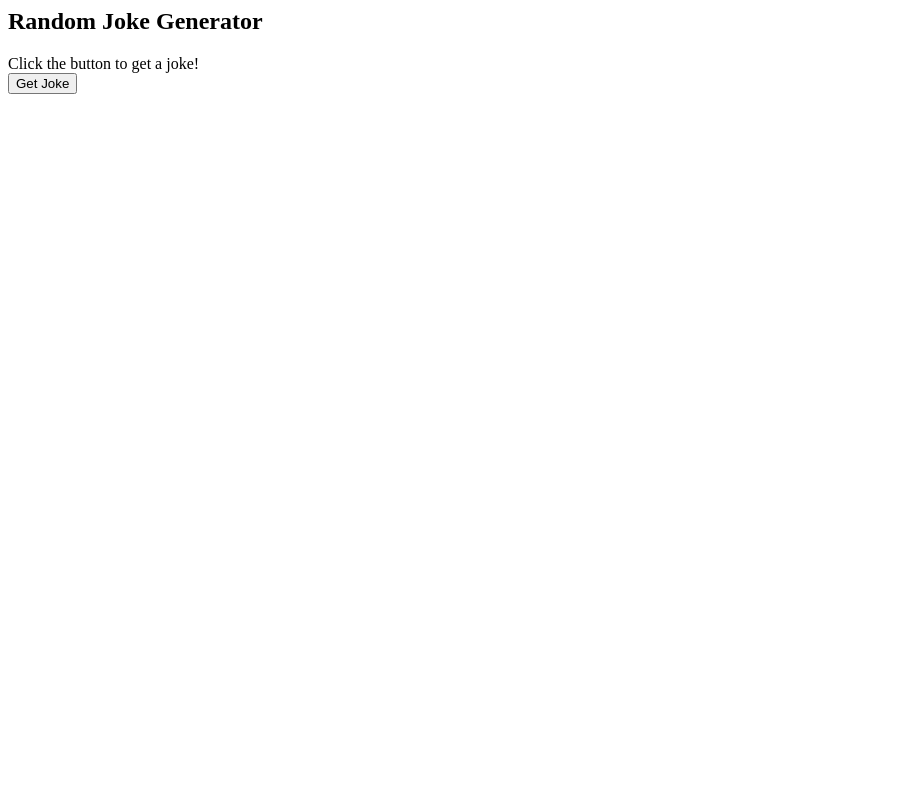
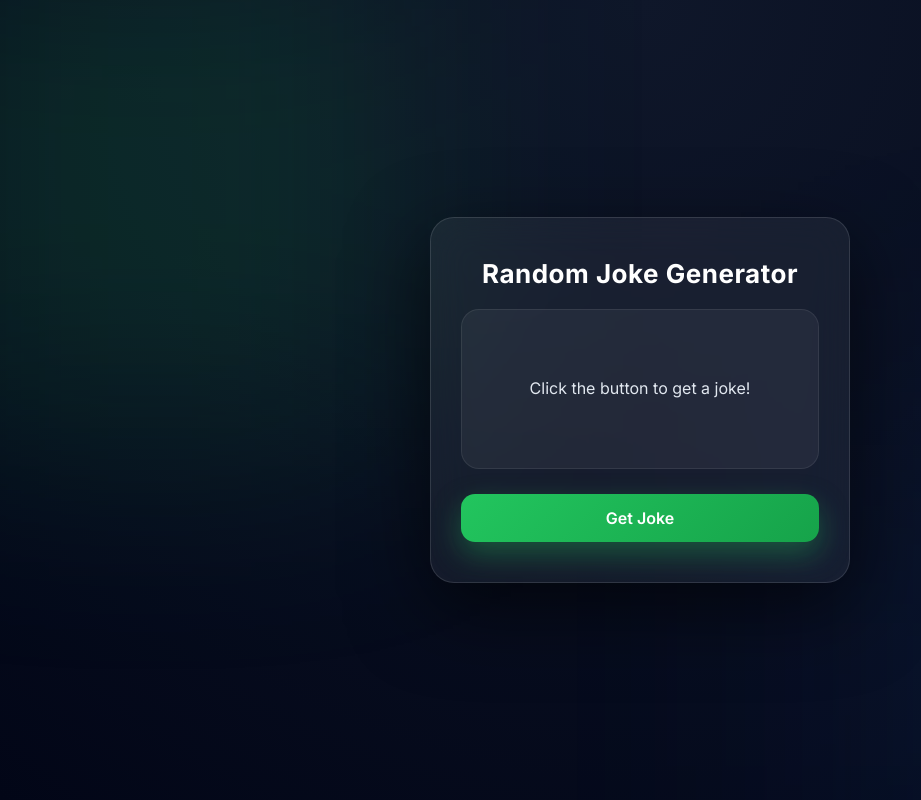
Before and after one commit to S3YII/jokApp, a plain HTML site: page index.html in a window 1280 px wide. Shown: the whole page, without its empty margins (0-921 px from the left). Drawn offline with Linux system fonts and the light colour scheme.

Commit message:
Replace async.css with style.css in index.html

```diff
--- a/index.html
+++ b/index.html
@@ -3,7 +3,7 @@
     <meta charset="UTF-8">
     <meta name="viewport" content="width=device-width, initial-scale=1.0">
     <title>Document</title>
-    <link rel="stylesheet" href="async.css">
+    <link rel="stylesheet" href="style.css">
 </head>
 <body>
     <section>
```
